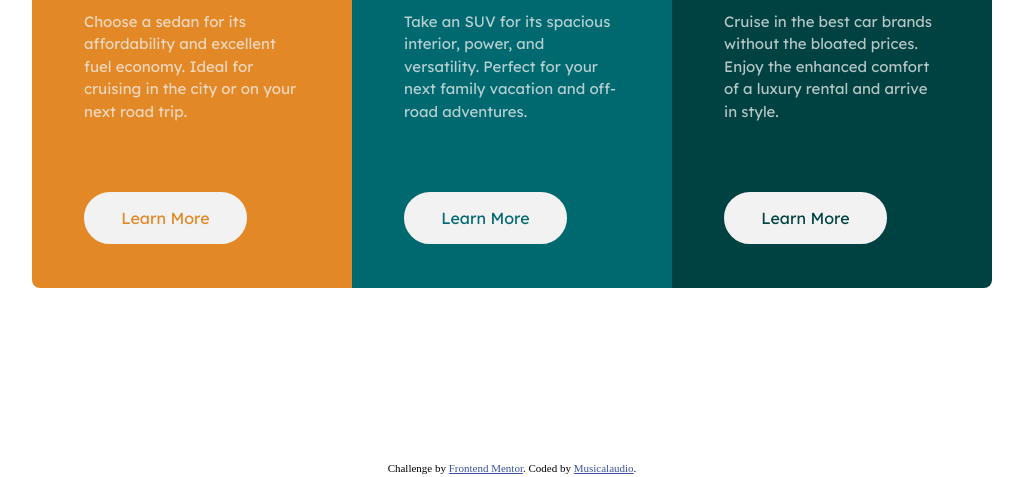
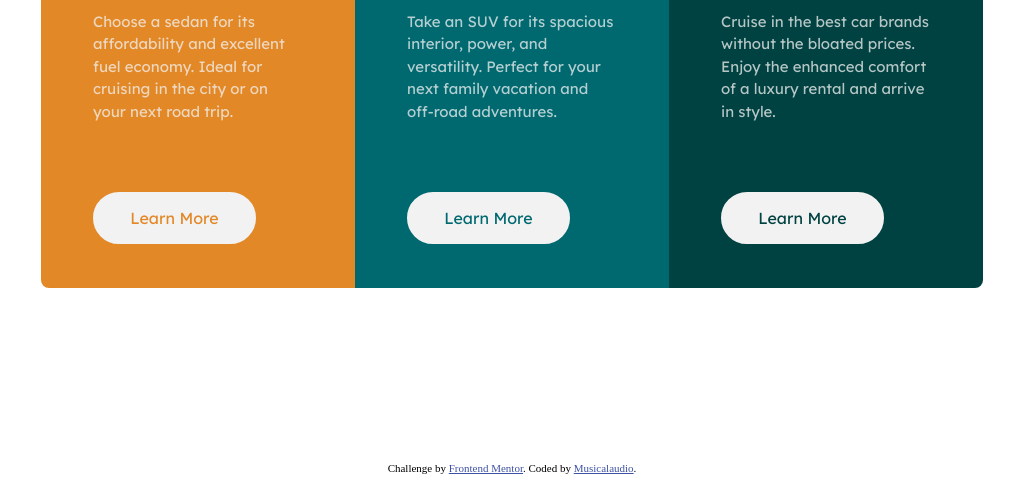
Before and after one commit to Musicalaudio/3-column-preview-card-component, a plain HTML site: page index.html in a window 1280 px wide. Shown: the part 340-817 px from the top of the page, without its empty margins (128-1151 px from the left). Drawn offline with Linux system fonts and the light colour scheme.

Commit message:
added max-widths to the containers

```diff
--- a/styles/style.css
+++ b/styles/style.css
@@ -34,6 +34,7 @@ main{
   margin: 1rem;
   border-radius: 8px;
   overflow: hidden;
+  max-width: 343px;
 }
 
 .car-container section{
@@ -103,7 +104,7 @@ main{
   .car-container{
     display: grid;
     grid-template: none / repeat(3, 1fr);
-    margin: 0rem 10rem;
+    max-width: 942px;
   }
 
   .car-container section{
```
